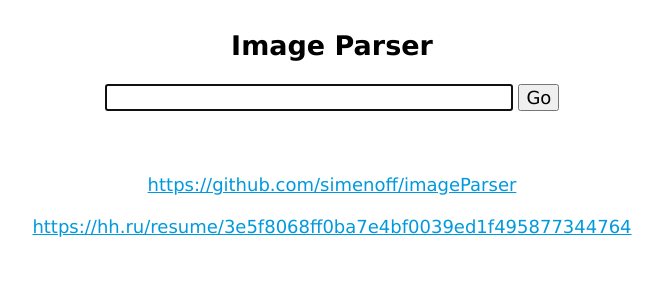
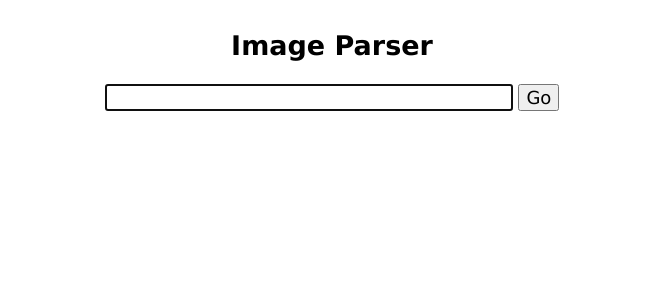
Before and after one commit to simenoff/imageParser, a PHP site: page / in a window 1280 px wide. Shown: the top 300 px of the page, without its empty margins (308-971 px from the left). Run offline with PHP 8.4, Linux system fonts and the light colour scheme.

Commit message:
Update index.php

```diff
--- a/index.php
+++ b/index.php
@@ -45,10 +45,6 @@ a{color:#09d}a:active{color:#f00}a:hover{color:#f90}
             <input type="url" name="url" id="url" value="' . $url . '" required autofocus>&nbsp;<input id="submit" type="submit" value="Go">
         </form>
         <br>' . $result . '
-        <br><br>
-        <a href="https://github.com/simenoff/imageParser" target="_blank">https://github.com/simenoff/imageParser</a>
-        <br><br>
-        <a href="https://hh.ru/resume/3e5f8068ff0ba7e4bf0039ed1f495877344764" target="_blank">https://hh.ru/resume/3e5f8068ff0ba7e4bf0039ed1f495877344764</a>
     </div>
 </div>
 </body>
```
